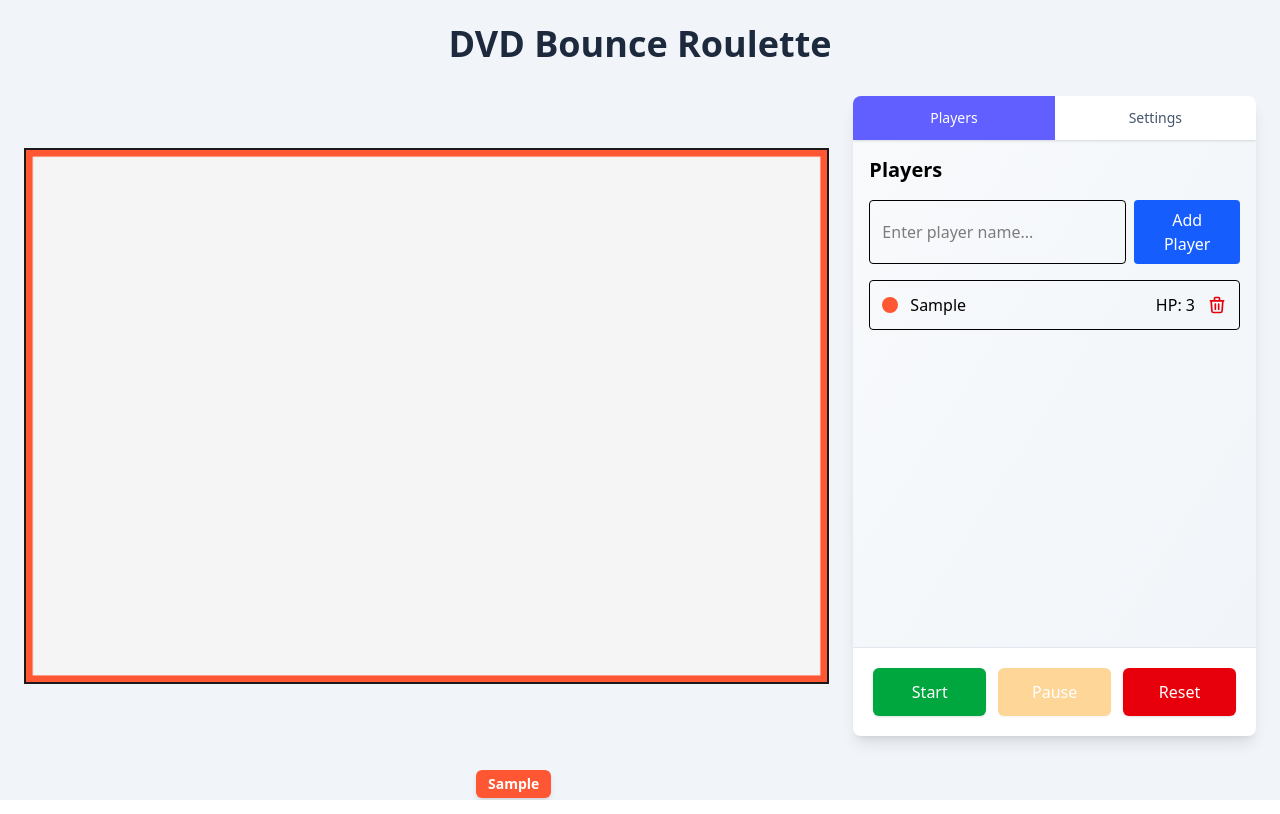
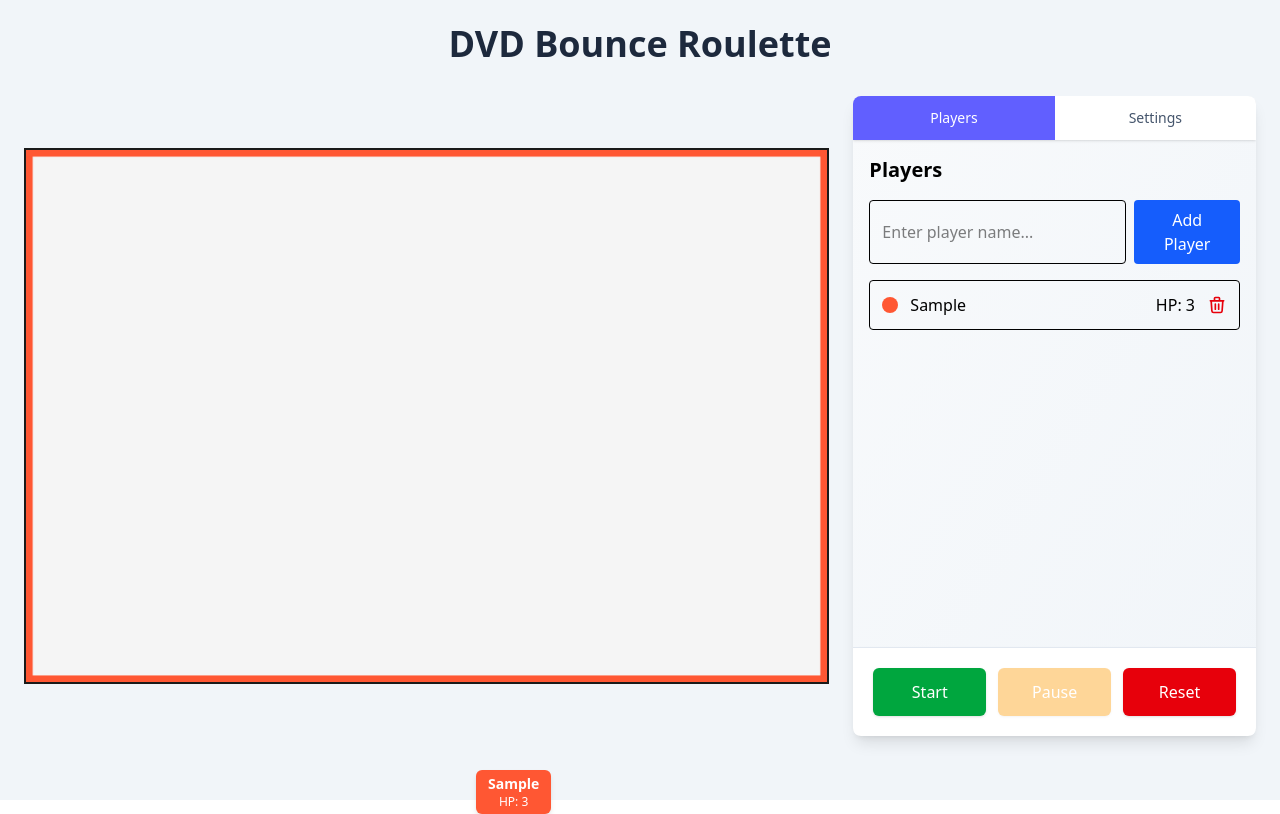
Before and after one commit to Mikko-Fredrikson/dvd-bounce-roulette, a React (Vite) app: page / in a window 1280 px wide. Both pictures are taken after typing "Sample" into the empty fields and a click on the button "Add Player". Built offline with nearby package versions, Linux system fonts and the light colour scheme.

Commit message:
Show hp near gameArea

```diff
--- a/src/components/GameArea/GameArea.tsx
+++ b/src/components/GameArea/GameArea.tsx
@@ -180,6 +180,7 @@ const GameArea: React.FC<GameAreaProps> = ({
               name={namePos.playerName}
               color={namePos.playerColor}
               position={namePos.position}
+              hp={players.find((p) => p.id === namePos.playerId)?.health || 0}
             />
           ))}
         </div>
--- a/src/components/PlayerNameBox/PlayerNameBox.tsx
+++ b/src/components/PlayerNameBox/PlayerNameBox.tsx
@@ -9,6 +9,7 @@ interface PlayerNameBoxProps {
   name: string;
   color: string;
   position: Position;
+  hp: number;
 }
 
 /**
@@ -19,6 +20,7 @@ const PlayerNameBox: React.FC<PlayerNameBoxProps> = ({
   name,
   color,
   position,
+  hp,
 }) => {
   return (
     <div
@@ -31,7 +33,12 @@ const PlayerNameBox: React.FC<PlayerNameBoxProps> = ({
         zIndex: 10,
       }}
     >
-      {name}
+      <div className="flex flex-col items-center">
+        <div>{name}</div>
+        <div className="flex items-center gap-2 text-xs">
+          <span className="font-medium">HP: {hp}</span>
+        </div>
+      </div>
     </div>
   );
 };
```
Also changed, not shown: 1 other file (tests, documents, lock files or other folders).
